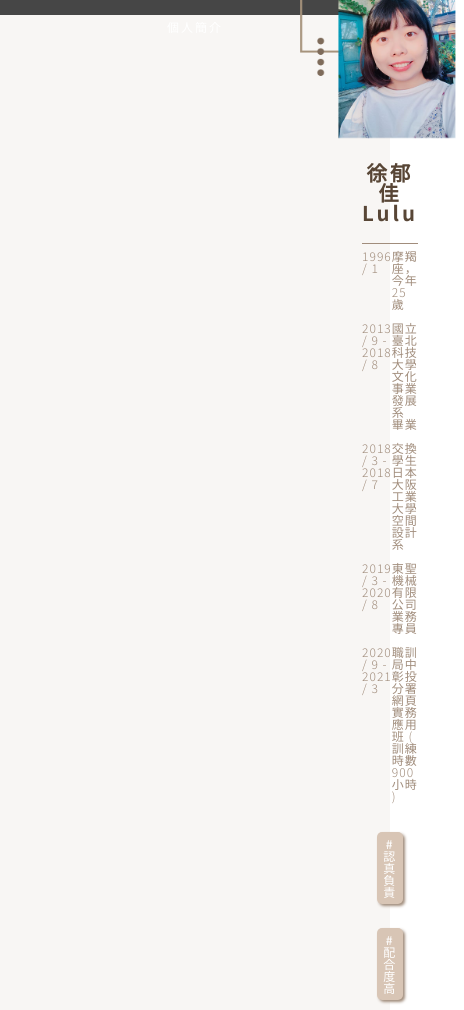
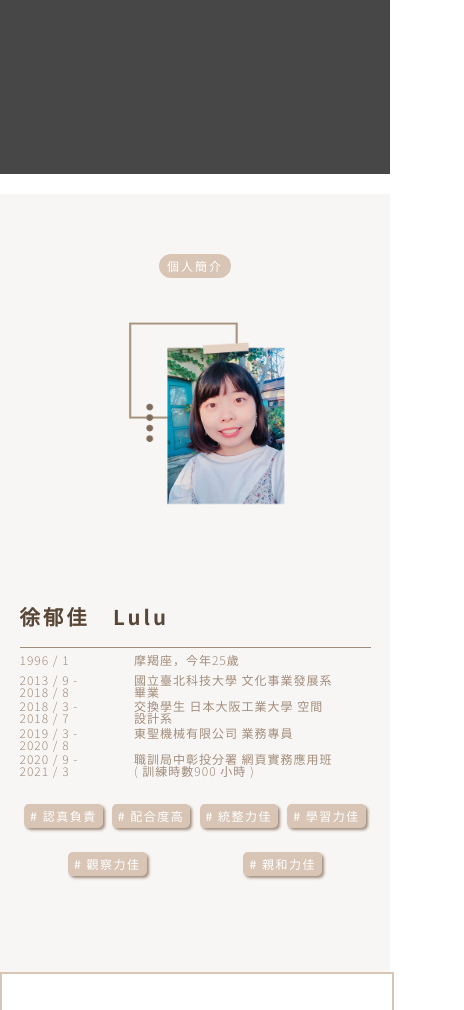
Before and after one commit to yuchia-hsu/LulusPortfolio, a plain HTML site: page index.html in a window 390 px wide. Shown: the part 312-1322 px from the top of the page, 464 px wide, since content can reach past the window. Drawn offline with nearby package versions, Linux system fonts and the light colour scheme.

Commit message:
edit rwd 2

```diff
--- a/css/rwd.scss
+++ b/css/rwd.scss
@@ -83,7 +83,8 @@
         body {
             #header {
                 background-color: #fff;
-                // position: relative;
+                position: static;
+                height: 60vh;
 
                 #navbar_for_pc {
                     display: none;
@@ -104,8 +105,8 @@
                     position: static;
                     margin: 0;
                     padding: 0;
-                    top: 30%;
                     width: 100%;
+                    height: 80%;
                     text-align: center;
 
                     img {
@@ -115,7 +116,8 @@
                     .header_text {
                         position: static;
                         width: 100%;
-                        padding: 1rem 0;
+                        height: 100%;
+                        padding: 1.5rem 0;
                         margin: 0;
 
                         .h1 {
@@ -128,40 +130,16 @@
                 }
             }
             #main {
-                // top: 60vw;
+                position: static;
 
                 #content1 {
-                    padding: 2rem 0 1rem 0;
+                    margin: auto;
 
                     .flex_row {
-                        .left {
-                            img {
-                                margin-left: -4rem;
-                            }
-                        }
+
                         .right {
-                            margin: 1rem 0;
-                            .name {
-                                text-align: center;
-                            }
-                            table {
-                                width: 85%;
-                                margin: auto;
+                            margin: 3rem 5vw;
 
-                                tr {
-                                    td {
-                                        padding: 0.5rem 0;
-                                    }
-                                }
-                            }
-                            .flex_row {
-                                width: 80%;
-                                margin: auto;
-
-                                .traits {
-                                    flex: 0 1 30%;
-                                }
-                            }
                         }
                     }
                 }
```
Also changed, not shown: css/rwd.css, 1 other file.
